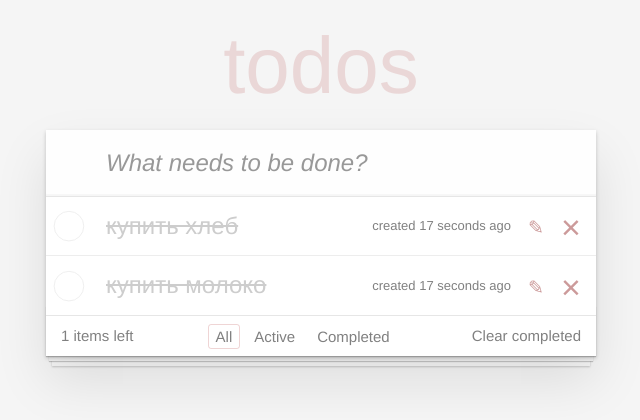
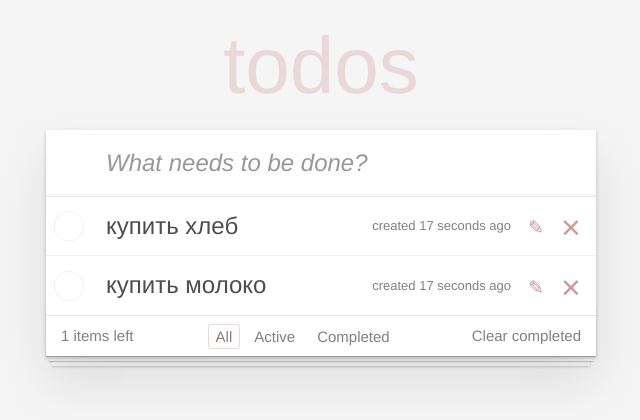
Before and after one commit to marikarik/todo, a React (Vite) app: page / in a window 1280 px wide. Shown: the top 420 px of the page, without its empty margins (319-959 px from the left). Built offline with nearby package versions, Linux system fonts and the light colour scheme.

Commit message:
добавила изменение статуса и удаление таски

```diff
--- a/src/App.jsx
+++ b/src/App.jsx
@@ -1,20 +1,70 @@
 import { NewTaskForm } from './components/NewTaskForm/NewTaskForm'
 import { TaskList } from './components/TaskList/TaskList'
 import { Footer } from './components/Footer/Footer'
+import React from 'react'
 
-function App() {
-  const todoData = [
-    { id: 1, description: 'купить хлеб' },
-    { id: 2, description: 'купить молоко' },
-  ]
+export default class App extends React.Component {
+  state = {
+    todoData: [
+      { id: 1, description: 'купить хлеб', done: false },
+      { id: 2, description: 'купить молоко', done: false },
+    ],
+  }
 
+  toggleDone = (id) => {
+    this.setState(
+      (prevState) => ({
+        todoData: prevState.todoData.map((task) => {
+          if (id === task.id) {
+            return {
+              ...task,
+              done: !task.done,
+            }
+          } else {
+            return task
+          }
+        }),
+      }),
+      () => {
+        console.log(this.state.todoData)
+      }
+    )
+  }
+
+  deleteTask = (id) => {
+    this.setState(({ todoData }) => {
+      const i = todoData.findIndex((item) => item.id === id)
+      const newTodoData = [...todoData.slice(0, i), ...todoData.slice(i + 1)]
+      return {
+        todoData: newTodoData,
+      }
+    })
+  }
+
+  render() {
     return (
       <>
         <NewTaskForm />
-      <TaskList todoData={todoData} />
+        <TaskList todoData={this.state.todoData} toggleDone={this.toggleDone} deleteTask={this.deleteTask} />
         <Footer />
       </>
     )
   }
+}
 
-export default App
+// function App() {
+//   const todoData = [
+//     { id: 1, description: 'купить хлеб' },
+//     { id: 2, description: 'купить молоко' },
+//   ]
+
+//   return (
+//     <>
+//       <NewTaskForm />
+//       <TaskList todoData={todoData} />
+//       <Footer />
+//     </>
+//   )
+// }
+
+// export default App
--- a/src/components/Task/Task.jsx
+++ b/src/components/Task/Task.jsx
@@ -1,16 +1,49 @@
-export function Task({ description }) {
-  console.log({ description })
+import React from 'react'
+
+export class Task extends React.Component {
+  handleClick = () => {
+    console.log(this.props)
+    this.props.toggleDone(this.props.task.id)
+  }
+  handleDelete = () => {
+    this.props.deleteTask(this.props.task.id)
+  }
+
+  render() {
+    const { done, description } = this.props.task
+    let classNames = ''
+    if (done) {
+      classNames = 'completed'
+    }
     return (
-    <li className="completed">
+      <li className={classNames}>
         <div className="view">
-        <input className="toggle" type="checkbox" />
+          <input className="toggle" type="checkbox" onChange={this.handleClick} />
           <label>
             <span className="description">{description}</span>
             <span className="created">created 17 seconds ago</span>
           </label>
           <button className="icon icon-edit"></button>
-        <button className="icon icon-destroy"></button>
+          <button className="icon icon-destroy" onClick={this.handleDelete}></button>
         </div>
       </li>
     )
   }
+}
+
+// export function Task({ description }) {
+
+//   return (
+//     <li className="">
+//       <div className="view">
+//         <input className="toggle" type="checkbox" />
+//         <label>
+//           <span className="description">{description}</span>
+//           <span className="created">created 17 seconds ago</span>
+//         </label>
+//         <button className="icon icon-edit"></button>
+//         <button className="icon icon-destroy"></button>
+//       </div>
+//     </li>
+//   )
+// }
--- a/src/components/Task/task.css
+++ b/src/components/Task/task.css
@@ -30,3 +30,4 @@
 
 .todo-list li .icon-edit:after {
   content: '✎';
+}
--- a/src/components/TaskList/TaskList.jsx
+++ b/src/components/TaskList/TaskList.jsx
@@ -1,11 +1,12 @@
 import { Task } from '../Task/Task'
 import './taskList.css'
-export function TaskList({ todoData }) {
+export function TaskList({ todoData, toggleDone, deleteTask }) {
   return (
     <section className="main">
       <ul className="todo-list">
         {todoData.map((task) => {
-          return <Task key={task.id} description={task.description} />
+          return <Task key={task.id} task={task} toggleDone={toggleDone} deleteTask={deleteTask} />
+          // return <Task todoData={todoData} />
         })}
       </ul>
     </section>
```
Lines whose indentation alone changed are shown as unchanged.
